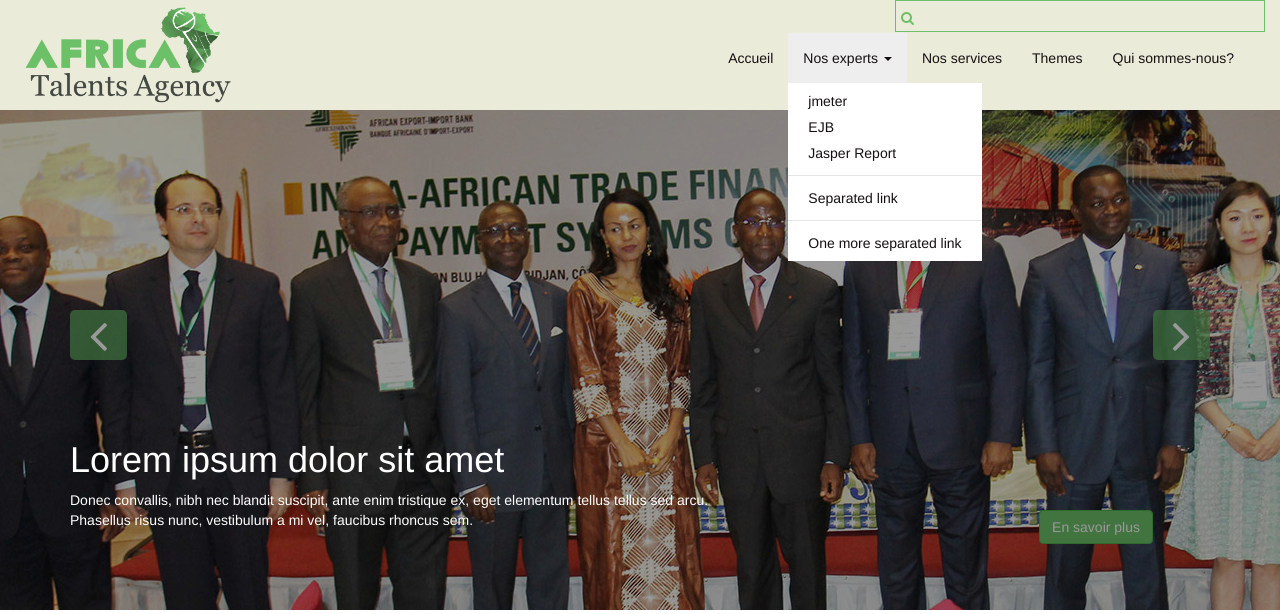
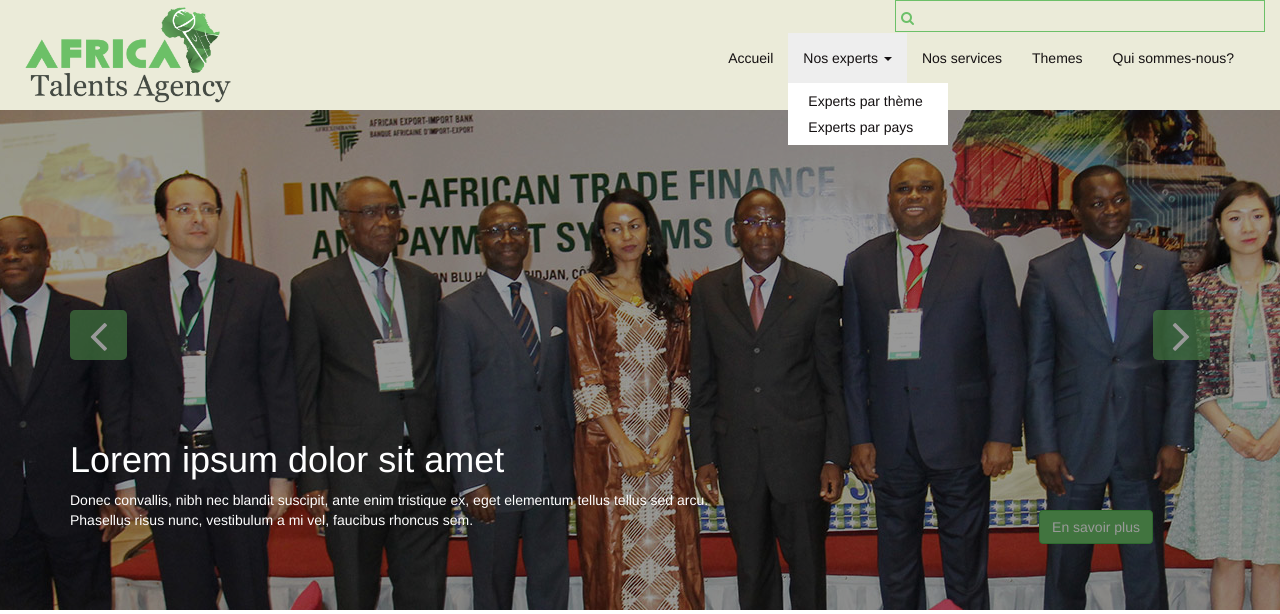
Before and after one commit to Glomay/AfricaTalentAgency, a PHP site: page /index.php in a window 1280 px wide, after a click on "Nos experts". Shown: the top 614 px of the page. Run offline with PHP 8.4, Linux system fonts and the light colour scheme; some libraries are stand-ins or nearby versions.

Commit message:
Mise à jour des liens du nav menu.

```diff
--- a/header.php
+++ b/header.php
@@ -71,13 +71,8 @@ respond.min.js"></script>
                                             Nos experts <b class="caret"></b>
                                         </a>
                                         <ul class="dropdown-menu">
-                                            <li><a href="#">jmeter</a></li>
-                                            <li><a href="#">EJB</a></li>
-                                            <li><a href="#">Jasper Report</a></li>
-                                            <li class="divider"></li>
-                                            <li><a href="#">Separated link</a></li>
-                                            <li class="divider"></li>
-                                            <li><a href="#">One more separated link</a></li>
+                                            <li><a href="#">Experts par thème</a></li>
+                                            <li><a href="#">Experts par pays</a></li>
                                         </ul>
                                     </li>
                                     <li><a href="#">Nos services</a></li>
```
